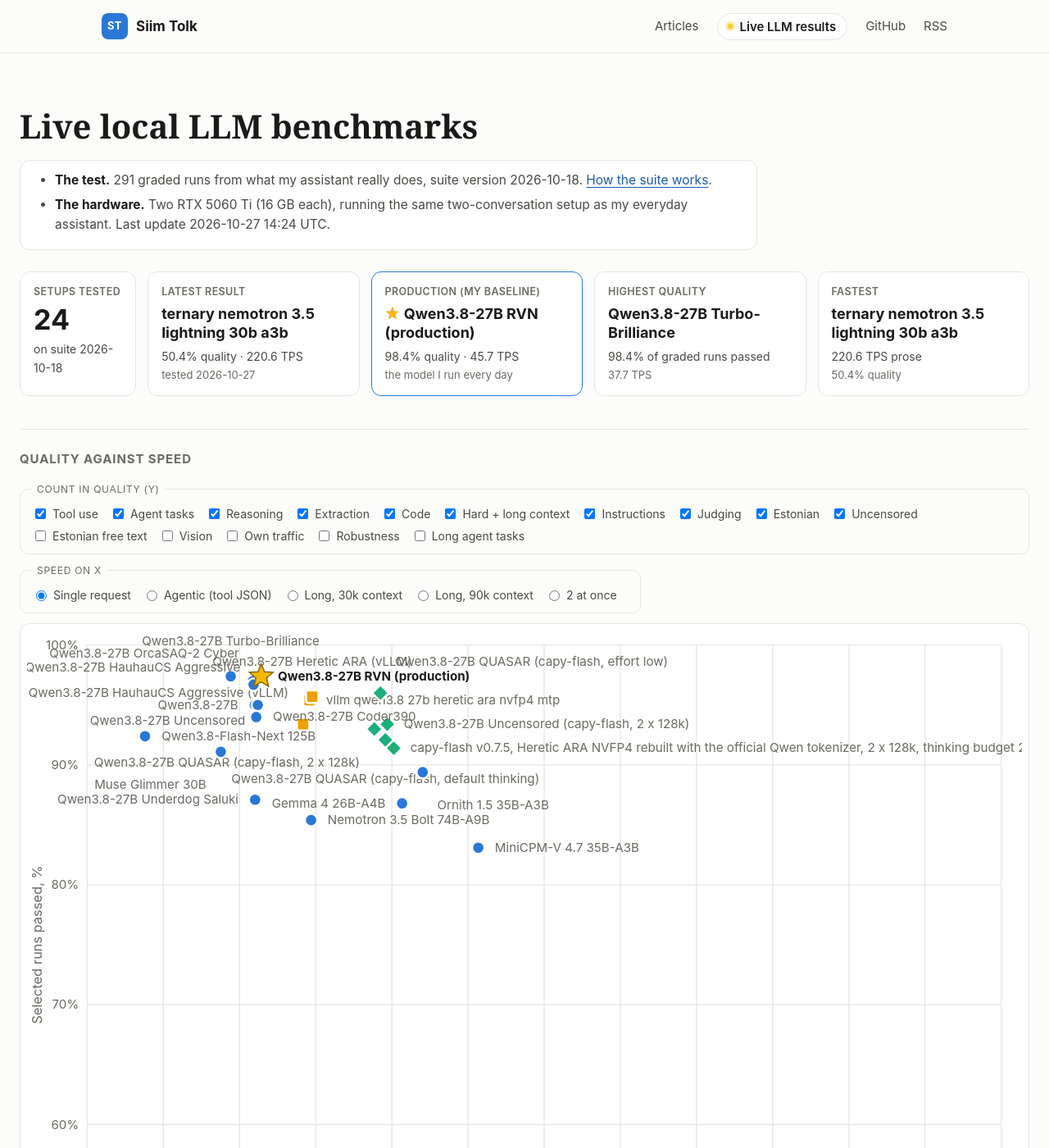
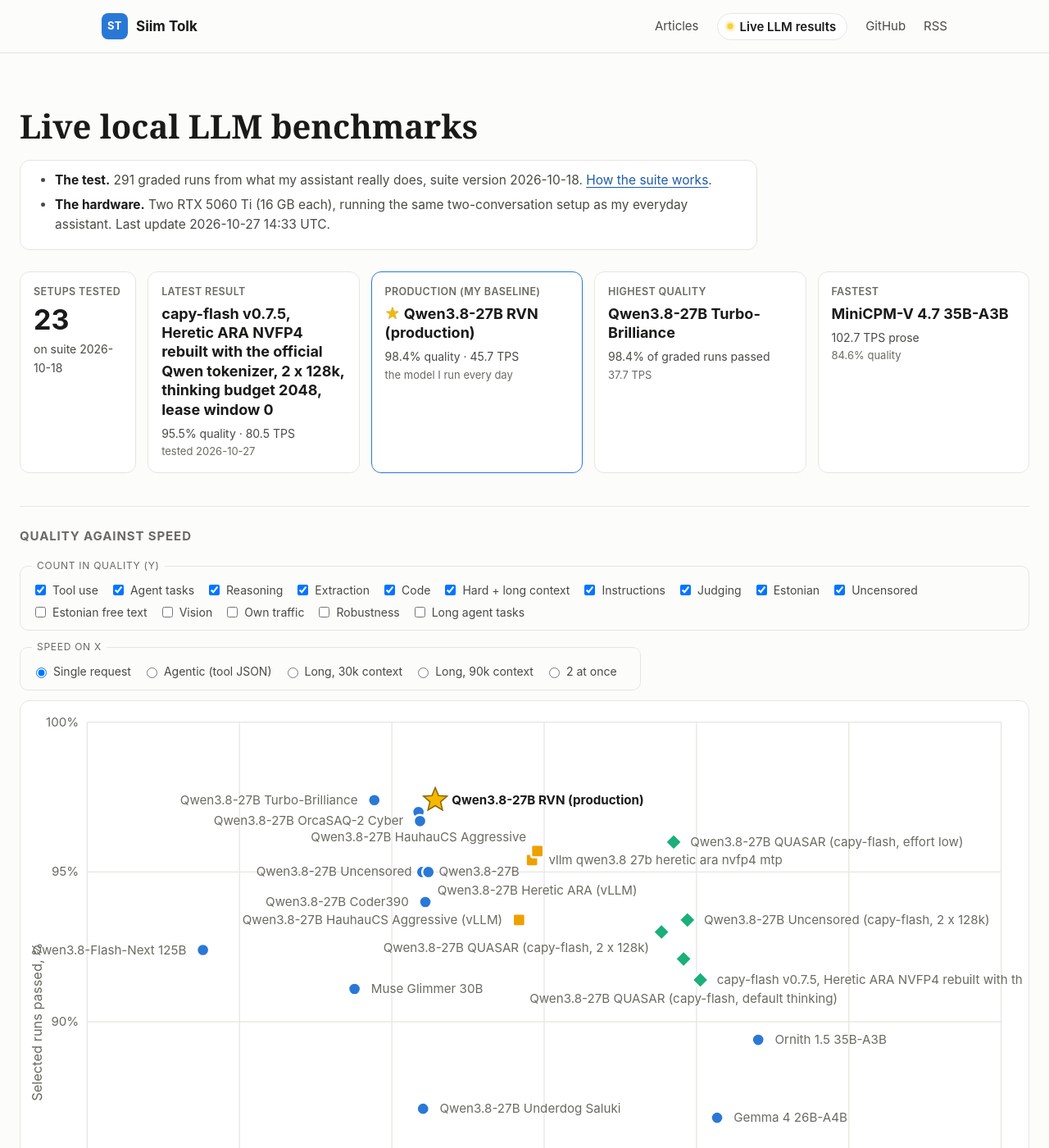
Before and after one commit to siimtolk/siimtolk.github.io, a Jekyll site: the page built from results/index.html, in a window 1280 px wide and 1400 px high. Shown: the whole window at 82% size. Built offline with Jekyll 4.4.1, drawn with Linux system fonts in a browser that asks for light colours; some of the changed lines change nothing that is shown; some of the changed text lies outside the part shown.

Commit message:
Live results: capy-flash v0.7.5, Heretic ARA NVFP4 rebuilt with the official Qwen tokenizer, 2 x 128k, thinking budget 2048, lease window 0, 23 setups on suite 2026-10-18

```diff
--- a/_data/results.json
+++ b/_data/results.json
@@ -1,83 +1,10 @@
 {
- "generated": "2026-10-27 14:24 UTC",
+ "generated": "2026-10-27 14:33 UTC",
  "suite": "2026-10-18",
  "graded_cases": 291,
  "older_suite_runs": 0,
  "production": "qwen3.8-27b-rvn_iq4xs_2gpu_128k_suite2026-10-18_b11707",
  "models": [
-  {
-   "key": "ternary-nemotron-3.5-lightning-30b-a3b_lightning_nospec_2gpu_128k",
-   "label": "ternary-nemotron-3.5-lightning-30b-a3b_lightning_nospec_2gpu_128k",
-   "url": "https://huggingface.co/boro64/Ternary-Nemotron-3.5-Lightning-30B-A3B-GGUF",
-   "name": "ternary nemotron 3.5 lightning 30b a3b",
-   "short": "ternary nemotron 3.5 lightning 30b a3b",
-   "title": "ternary nemotron 3.5 lightning 30b a3b",
-   "backend": "llama.cpp",
-   "traits": "",
-   "kind": "other",
-   "detail": "no drafting · 2 GPUs · 128k context",
-   "sections": {
-    "tools": [
-     22,
-     42
-    ],
-    "agent": [
-     8,
-     48
-    ],
-    "reason": [
-     27,
-     30
-    ],
-    "extract": [
-     9,
-     15
-    ],
-    "code": [
-     8,
-     24
-    ],
-    "hard": [
-     21,
-     48
-    ],
-    "instruct": [
-     11,
-     21
-    ],
-    "judge": [
-     18,
-     18
-    ]
-   },
-   "date": "2026-10-27",
-   "started": "2026-10-27 14:41:52",
-   "production": false,
-   "graded": [
-    124,
-    246
-   ],
-   "pct": 50.4,
-   "estonian": [
-    6,
-    45
-   ],
-   "uncensored": null,
-   "nothink": null,
-   "extra": {},
-   "own_traffic": null,
-   "own_traffic_parts": {},
-   "section_versions": {},
-   "minutes": 74.8,
-   "prose": 220.6,
-   "tool_json": 220.2,
-   "prompt_30k": 5619.8,
-   "parallel": 266.8,
-   "followup_ttft": 0.31,
-   "decode_30k": 157.6,
-   "decode_90k": 100.7,
-   "latest": true
-  },
   {
    "key": "exp-20261027-capy-heretic-ara-retry",
    "label": "exp-20261027-capy-heretic-ara-retry",
```
